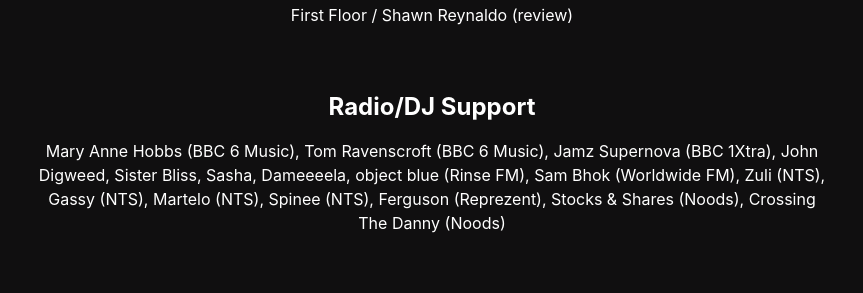
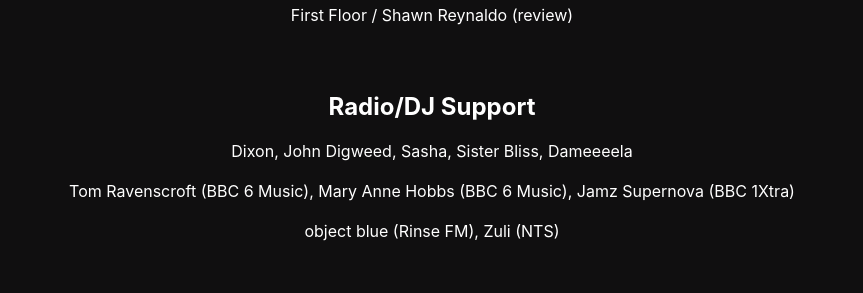
Before and after one commit to rkparsons/awekidmusic, a Next.js app: page /epk in a window 1280 px wide. Shown: the part 940-1233 px from the top of the page, without its empty margins (208-1071 px from the left). Built offline with nearby package versions, Linux system fonts and the light colour scheme.

Commit message:
Update dj support

```diff
--- a/pages/epk.tsx
+++ b/pages/epk.tsx
@@ -89,13 +89,12 @@
 
         <div className={styles.section}>
           <h2>Radio/DJ Support</h2>
+          <p>Dixon, John Digweed, Sasha, Sister Bliss, Dameeeela</p>
           <p>
-            Mary Anne Hobbs (BBC 6 Music), Tom Ravenscroft (BBC 6 Music), Jamz
-            Supernova (BBC 1Xtra), John Digweed, Sister Bliss, Sasha, Dameeeela,
-            object blue (Rinse FM), Sam Bhok (Worldwide FM), Zuli (NTS), Gassy
-            (NTS), Martelo (NTS), Spinee (NTS), Ferguson (Reprezent), Stocks &
-            Shares (Noods), Crossing The Danny (Noods)
+            Tom Ravenscroft (BBC 6 Music), Mary Anne Hobbs (BBC 6 Music), Jamz
+            Supernova (BBC 1Xtra)
           </p>
+          <p>object blue (Rinse FM), Zuli (NTS)</p>
         </div>
 
         <div className={styles.section}>
```
